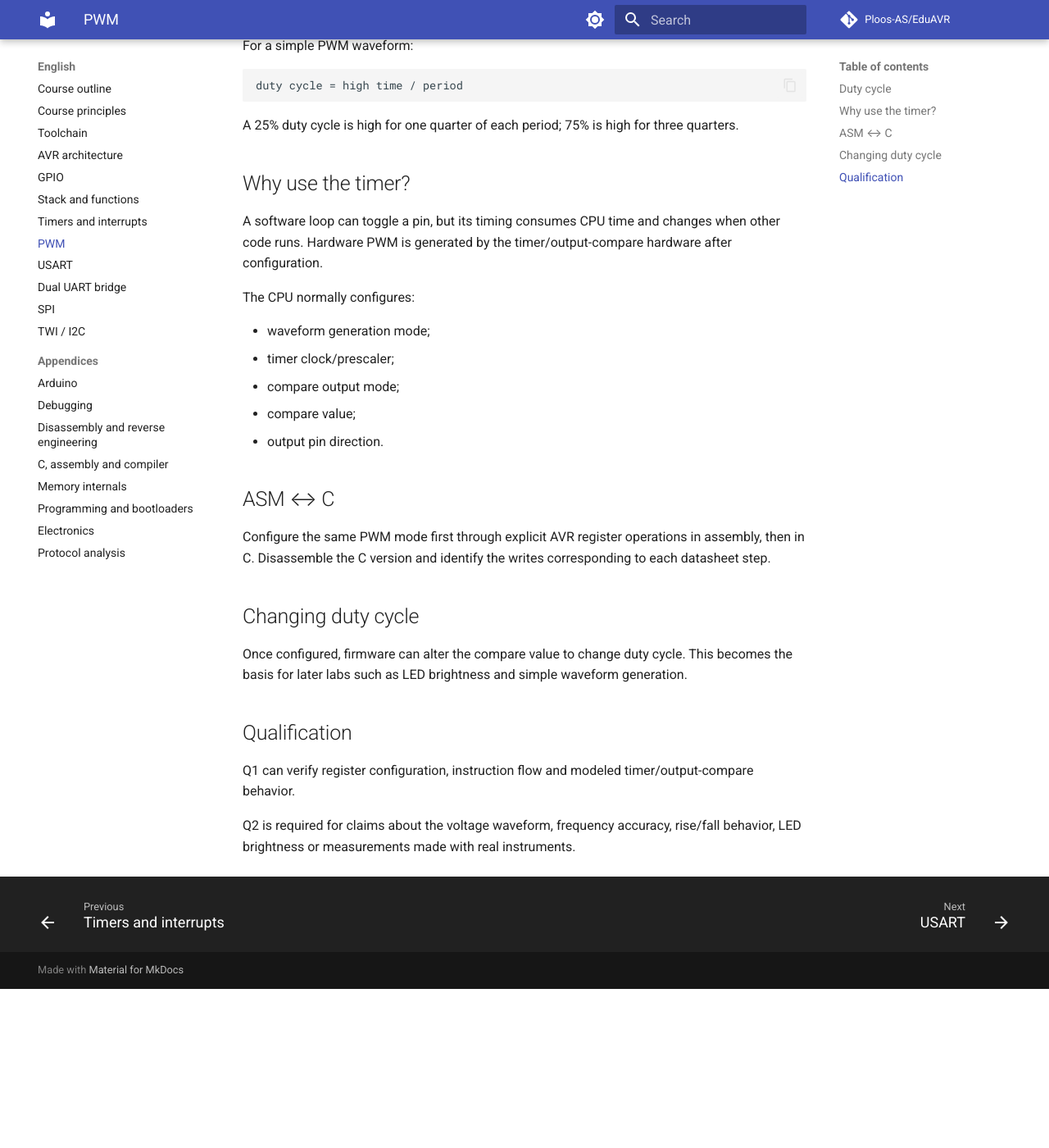
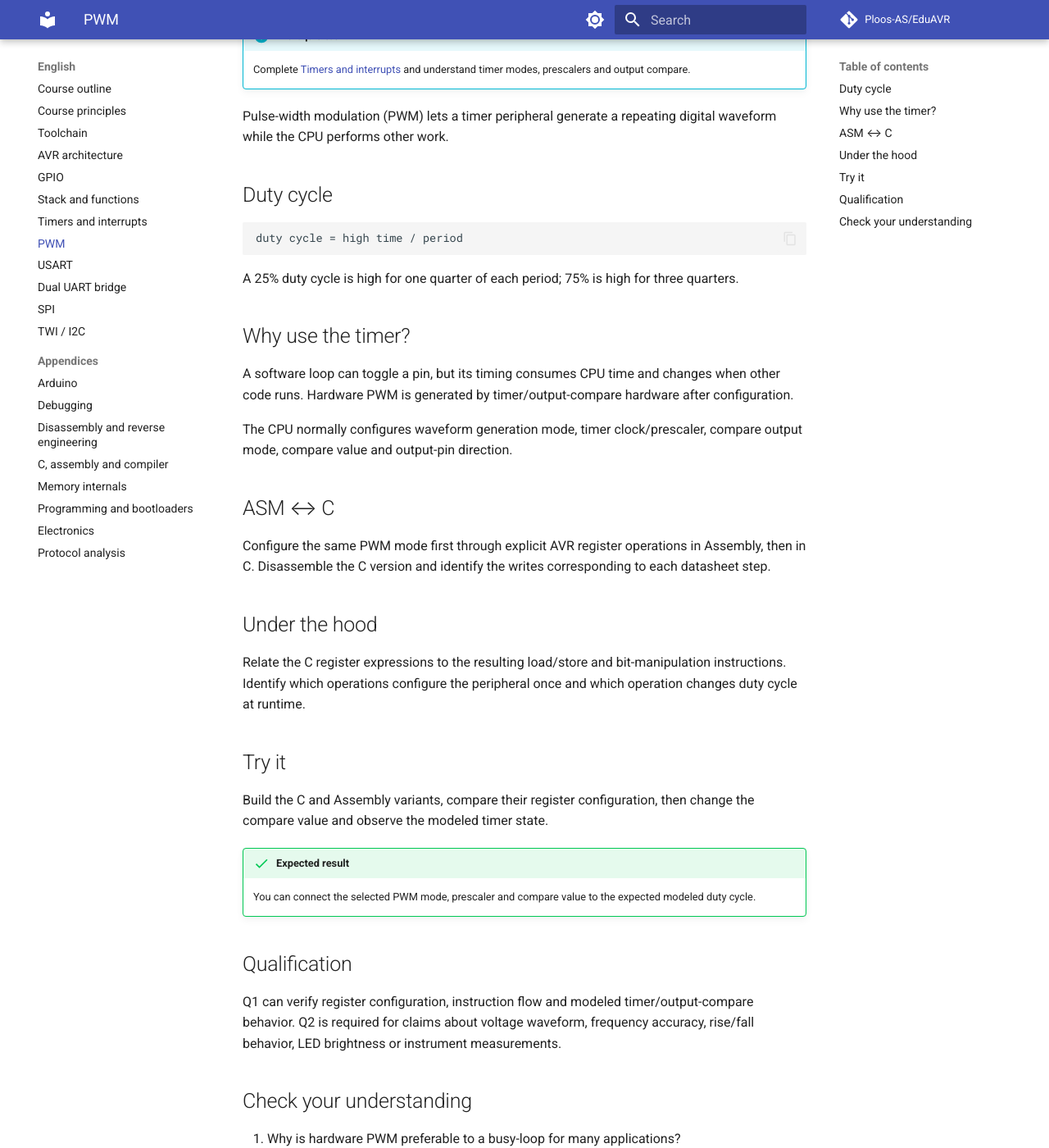
Before and after one commit to Ploos-AS/EduAVR, an MkDocs documentation site: the page built from docs/en/06-pwm.md, in a window 1280 px wide and 1400 px high, scrolled down 367 px. Shown: the whole window at 82% size. Built offline with MkDocs 1.6.1 and Material for MkDocs 9.7.7, drawn with Linux system fonts in a browser that asks for light colours; comment, search, counter and statistics services are not loaded; before the commit the page ends 1573 px from its top, so only the background shows below that; some of the changed text lies outside the part shown.

Commit message:
docs: harmonize core lesson structure

````diff
--- a/docs/en/06-pwm.md
+++ b/docs/en/06-pwm.md
@@ -1,10 +1,14 @@
 # PWM — hardware-generated waveforms
+
+!!! abstract "Learning goals"
+    Explain duty cycle, configure hardware PWM, compare Assembly and C register setup, and distinguish simulated timer behavior from physical waveform measurements.
+
+!!! info "Prerequisites"
+    Complete [Timers and interrupts](05-timers-interrupts.md) and understand timer modes, prescalers and output compare.
 
 Pulse-width modulation (PWM) lets a timer peripheral generate a repeating digital waveform while the CPU performs other work.
 
 ## Duty cycle
-
-For a simple PWM waveform:
 
 ```text
 duty cycle = high time / period
@@ -14,26 +18,35 @@
 
 ## Why use the timer?
 
-A software loop can toggle a pin, but its timing consumes CPU time and changes when other code runs. Hardware PWM is generated by the timer/output-compare hardware after configuration.
+A software loop can toggle a pin, but its timing consumes CPU time and changes when other code runs. Hardware PWM is generated by timer/output-compare hardware after configuration.
 
-The CPU normally configures:
-
-- waveform generation mode;
-- timer clock/prescaler;
-- compare output mode;
-- compare value;
-- output pin direction.
+The CPU normally configures waveform generation mode, timer clock/prescaler, compare output mode, compare value and output-pin direction.
 
 ## ASM ↔ C
 
-Configure the same PWM mode first through explicit AVR register operations in assembly, then in C. Disassemble the C version and identify the writes corresponding to each datasheet step.
+Configure the same PWM mode first through explicit AVR register operations in Assembly, then in C. Disassemble the C version and identify the writes corresponding to each datasheet step.
 
-## Changing duty cycle
+## Under the hood
 
-Once configured, firmware can alter the compare value to change duty cycle. This becomes the basis for later labs such as LED brightness and simple waveform generation.
+Relate the C register expressions to the resulting load/store and bit-manipulation instructions. Identify which operations configure the peripheral once and which operation changes duty cycle at runtime.
+
+## Try it
+
+Build the C and Assembly variants, compare their register configuration, then change the compare value and observe the modeled timer state.
+
+!!! success "Expected result"
+    You can connect the selected PWM mode, prescaler and compare value to the expected modeled duty cycle.
 
 ## Qualification
 
-Q1 can verify register configuration, instruction flow and modeled timer/output-compare behavior.
+Q1 can verify register configuration, instruction flow and modeled timer/output-compare behavior. Q2 is required for claims about voltage waveform, frequency accuracy, rise/fall behavior, LED brightness or instrument measurements.
 
-Q2 is required for claims about the voltage waveform, frequency accuracy, rise/fall behavior, LED brightness or measurements made with real instruments.
+## Check your understanding
+
+1. Why is hardware PWM preferable to a busy-loop for many applications?
+2. What determines duty cycle?
+3. Which register change can alter duty cycle without rebuilding the complete timer configuration?
+4. Why do physical waveform claims require Q2?
+
+!!! tip "Next"
+    Continue to [USART](07-usart.md).
````
